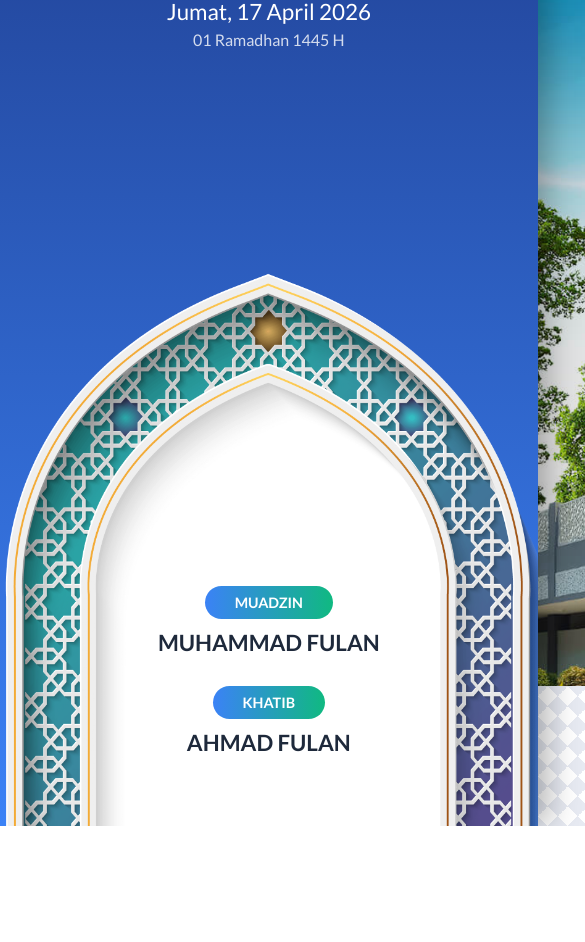
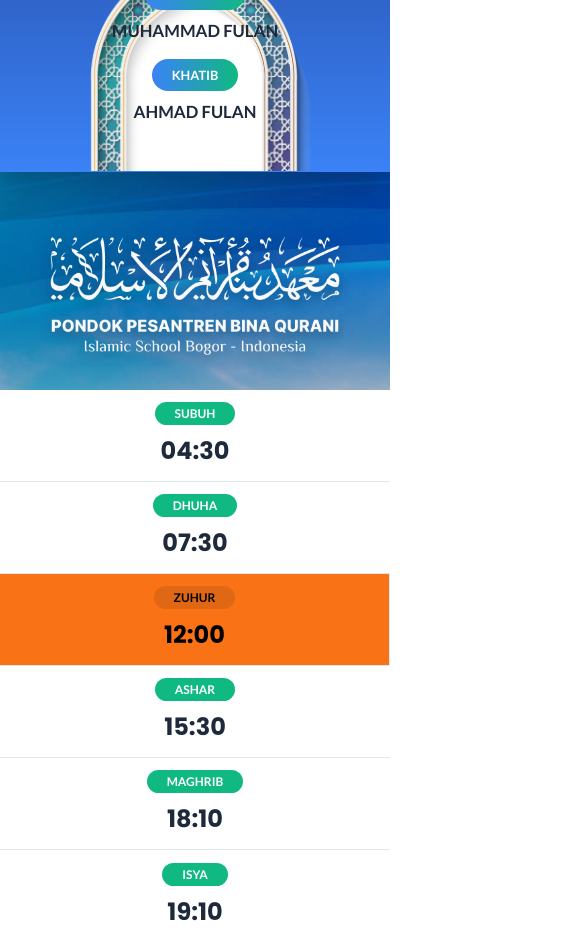
Before and after one commit to imandaidfa/Jadwal-Shalat, a website with bundled scripts: page index.html in a window 390 px wide. Shown: the part 254-1196 px from the top of the page, 585 px wide, since content can reach past the window. Before the commit the page ends 1080 px from the top, so only its background shows below. Built offline with nearby package versions, Linux system fonts and the light colour scheme; no server answers.

Commit message:
Make layout responsive across screen sizes

```diff
--- a/css/style.css
+++ b/css/style.css
@@ -24,19 +24,18 @@
 
 body {
   font-family: var(--font-body);
-
+  min-height: 100vh;
   color: var(--text-white);
-
-  overflow: hidden;
-
+  background: #fff;
+  overflow-x: hidden;
 }
 
 .bg {
-  position: absolute;
+  position: relative;
   top: 0;
   left: 0;
-  width: 1920px;
-  height: 1080px;
+  width: 100%;
+  min-height: 100vh;
   overflow: hidden;
   display: flex;
   background: #fff;
@@ -44,43 +43,44 @@
 
 /* Sidebar Styling */
 .sidebar {
-  width: 28%;
+  width: min(28%, 420px);
+  min-width: 320px;
   background:
     url('../images/Islamic-Ornament.png') no-repeat center bottom / auto 60%,
     var(--sidebar-gradient);
   display: flex;
   flex-direction: column;
   align-items: center;
-  padding: 40px 20px;
+  padding: clamp(24px, 3vw, 40px) clamp(16px, 2vw, 20px);
   position: relative;
   z-index: 10;
   box-shadow: 10px 0 30px rgba(0, 0, 0, 0.3);
 }
 
 .sidebar-logo {
-  max-width: 120px;
-  margin-bottom: 40px;
+  width: clamp(84px, 9vw, 120px);
+  margin-bottom: clamp(20px, 3vh, 40px);
 }
 
 .clock-section {
   text-align: center;
-  margin-bottom: 40px;
+  margin-bottom: clamp(24px, 3vh, 40px);
 }
 
 #live-clock {
   font-family: var(--font-heading);
-  font-size: 4.5rem;
+  font-size: clamp(2.8rem, 5vw, 4.5rem);
   font-weight: 700;
   margin-bottom: 10px;
 }
 
 #tanggal-hari-ini {
-  font-size: 1.4rem;
+  font-size: clamp(1rem, 1.6vw, 1.4rem);
   margin-bottom: 5px;
 }
 
 #tanggal-hijri {
-  font-size: 1rem;
+  font-size: clamp(0.9rem, 1.1vw, 1rem);
   opacity: 0.8;
 }
 
@@ -99,23 +99,23 @@
 }
 
 .info-card {
-  margin-bottom: 30px;
+  margin-bottom: clamp(18px, 2vh, 30px);
 }
 
 .label {
   display: inline-block;
   background: var(--pill-gradient);
   color: #fff;
-  padding: 8px 30px;
+  padding: 8px clamp(20px, 3vw, 30px);
   border-radius: 25px;
   font-weight: 700;
-  font-size: 0.9rem;
+  font-size: clamp(0.8rem, 1vw, 0.9rem);
   margin-bottom: 10px;
 }
 
 .info-card h2 {
   color: #1e293b;
-  font-size: 1.4rem;
+  font-size: clamp(1.05rem, 1.6vw, 1.4rem);
   font-weight: 700;
   text-transform: uppercase;
 }
@@ -123,6 +123,7 @@
 /* Main Content Styling */
 .main-content {
   flex: 1;
+  min-width: 0;
   background: url('../images/Gedung-Bina-Qurani-1.jpg') no-repeat center center;
   background-size: cover;
   position: relative;
@@ -143,12 +144,12 @@
 .main-header {
   text-align: center;
   color: #fff;
-  padding-top: 40px;
+  padding: clamp(24px, 4vh, 40px) clamp(20px, 3vw, 40px) 0;
 }
 
 .header-image {
   max-width: 80%;
-  max-height: 60%;
+  max-height: min(60vh, 60%);
   filter: drop-shadow(0 4px 6px rgba(0, 0, 0, 0.3));
 }
 
@@ -172,7 +173,7 @@
 /* Prayer Bar styling */
 .prayer-bar-container {
   background: #fff;
-  height: 140px;
+  min-height: 140px;
   display: flex;
   position: relative;
 }
@@ -191,6 +192,7 @@
 .prayer-bar {
   flex: 1;
   display: flex;
+  min-width: 0;
 }
 
 .prayer-box {
@@ -212,13 +214,13 @@
   color: #fff;
   padding: 4px 20px;
   border-radius: 20px;
-  font-size: 0.9rem;
+  font-size: clamp(0.75rem, 1vw, 0.9rem);
   font-weight: 700;
   margin-bottom: 8px;
 }
 
 .p-time {
-  font-size: 2.5rem;
+  font-size: clamp(1.5rem, 2.8vw, 2.5rem);
   font-weight: 700;
   font-family: var(--font-heading);
 }
@@ -241,7 +243,7 @@
 /* Iqomah Overlay Styling */
 #iqomah-overlay,
 #prayer-completion-overlay {
-  position: absolute;
+  position: fixed;
   top: 0;
   left: 0;
   width: 100%;
@@ -266,12 +268,12 @@
 .iqomah-content,
 .completion-content {
   color: var(--text-white);
-  padding: 40px;
+  padding: clamp(20px, 4vw, 40px);
 }
 
 .iqomah-title {
   font-family: var(--font-heading);
-  font-size: 3rem;
+  font-size: clamp(1.8rem, 4vw, 3rem);
   letter-spacing: 4px;
   margin-bottom: 40px;
   text-shadow: 0 4px 10px rgba(0, 0, 0, 0.3);
@@ -288,26 +290,26 @@
 .timer-box {
   background: rgba(255, 255, 255, 0.1);
   backdrop-filter: blur(10px);
-  padding: 20px 40px;
+  padding: clamp(12px, 2vw, 20px) clamp(18px, 3vw, 40px);
   border-radius: 20px;
-  min-width: 250px;
+  min-width: clamp(110px, 20vw, 250px);
   border: 1px solid rgba(255, 255, 255, 0.2);
 }
 
 .iqomah-timer span {
-  font-size: 15rem;
+  font-size: clamp(4.5rem, 16vw, 15rem);
   font-weight: 700;
   line-height: 1;
 }
 
 .timer-separator {
-  font-size: 10rem !important;
-  margin: 0 20px;
+  font-size: clamp(3rem, 10vw, 10rem) !important;
+  margin: 0 clamp(10px, 2vw, 20px);
   animation: blink 1s infinite;
 }
 
 .iqomah-motivation {
-  font-size: 1.8rem;
+  font-size: clamp(1rem, 2.4vw, 1.8rem);
   font-style: italic;
   opacity: 0.9;
   max-width: 800px;
@@ -315,15 +317,149 @@
 }
 
 .completion-logo {
-  max-width: 600px;
+  width: min(100%, 600px);
   margin-bottom: 40px;
   filter: drop-shadow(0 4px 10px rgba(255, 255, 255, 0.2));
 }
 
 .completion-text {
   font-family: var(--font-heading);
-  font-size: 4rem;
+  font-size: clamp(1.8rem, 5vw, 4rem);
   font-weight: 700;
+}
+
+@media (max-width: 1200px) {
+  .bg {
+    flex-direction: column;
+  }
+
+  .sidebar {
+    width: 100%;
+    min-width: 0;
+    min-height: 320px;
+    box-shadow: 0 10px 30px rgba(0, 0, 0, 0.25);
+  }
+
+  .info-section {
+    justify-content: center;
+  }
+
+  .main-content {
+    min-height: calc(100vh - 320px);
+  }
+
+  .header-image {
+    max-width: min(88%, 760px);
+  }
+
+  .prayer-bar-container {
+    min-height: 0;
+  }
+
+  .prayer-pattern {
+    display: none;
+  }
+
+  .prayer-bar {
+    flex-wrap: wrap;
+  }
+
+  .prayer-box {
+    flex: 1 1 33.333%;
+    min-height: 120px;
+    border-bottom: 1px solid #e2e8f0;
+  }
+
+  .prayer-box:nth-child(3n) {
+    border-right: none;
+  }
+
+  .prayer-box:nth-last-child(-n + 3) {
+    border-bottom: none;
+  }
+}
+
+@media (max-width: 768px) {
+  body {
+    overflow-y: auto;
+  }
+
+  .sidebar {
+    min-height: auto;
+    padding-bottom: 32px;
+  }
+
+  .main-content {
+    min-height: auto;
+  }
+
+  .content-overlay {
+    position: relative;
+    min-height: 100%;
+  }
+
+  .header-image {
+    max-width: 92%;
+  }
+
+  .prayer-box {
+    flex-basis: 50%;
+    min-height: 108px;
+  }
+
+  .prayer-box:nth-child(3n) {
+    border-right: 1px solid #e2e8f0;
+  }
+
+  .prayer-box:nth-child(2n) {
+    border-right: none;
+  }
+
+  .prayer-box:nth-last-child(-n + 3) {
+    border-bottom: 1px solid #e2e8f0;
+  }
+
+  .prayer-box:nth-last-child(-n + 2) {
+    border-bottom: none;
+  }
+
+  .iqomah-title {
+    letter-spacing: 2px;
+    margin-bottom: 24px;
+  }
+
+  .iqomah-timer {
+    margin-bottom: 24px;
+  }
+}
+
+@media (max-width: 480px) {
+  .bg {
+    min-height: auto;
+  }
+
+  .prayer-box {
+    flex-basis: 100%;
+    min-height: 92px;
+    border-right: none;
+  }
+
+  .prayer-box:nth-last-child(-n + 2) {
+    border-bottom: 1px solid #e2e8f0;
+  }
+
+  .prayer-box:last-child {
+    border-bottom: none;
+  }
+
+  .iqomah-timer {
+    flex-direction: column;
+    gap: 12px;
+  }
+
+  .timer-separator {
+    display: none;
+  }
 }
 
 @keyframes fadeIn {
```
